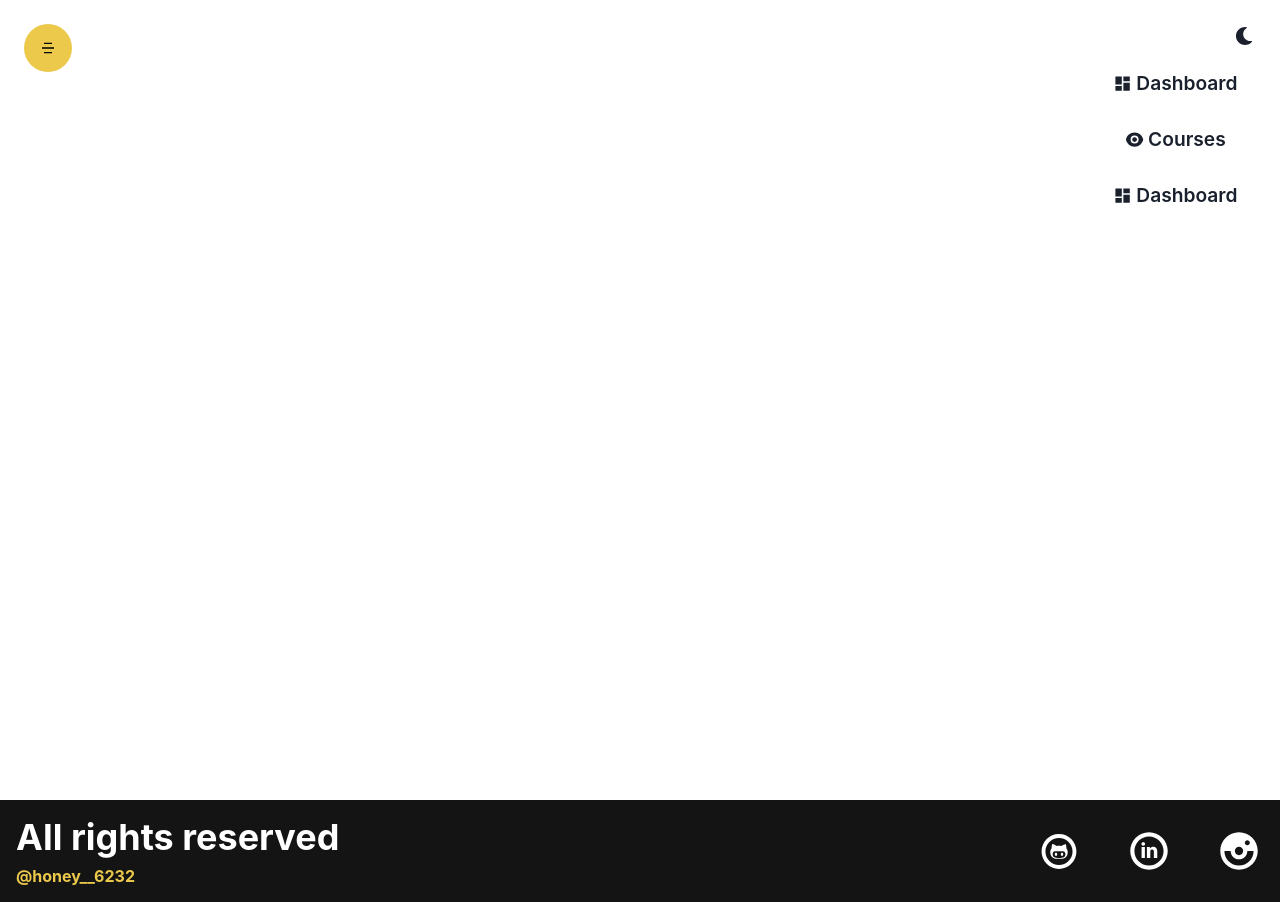
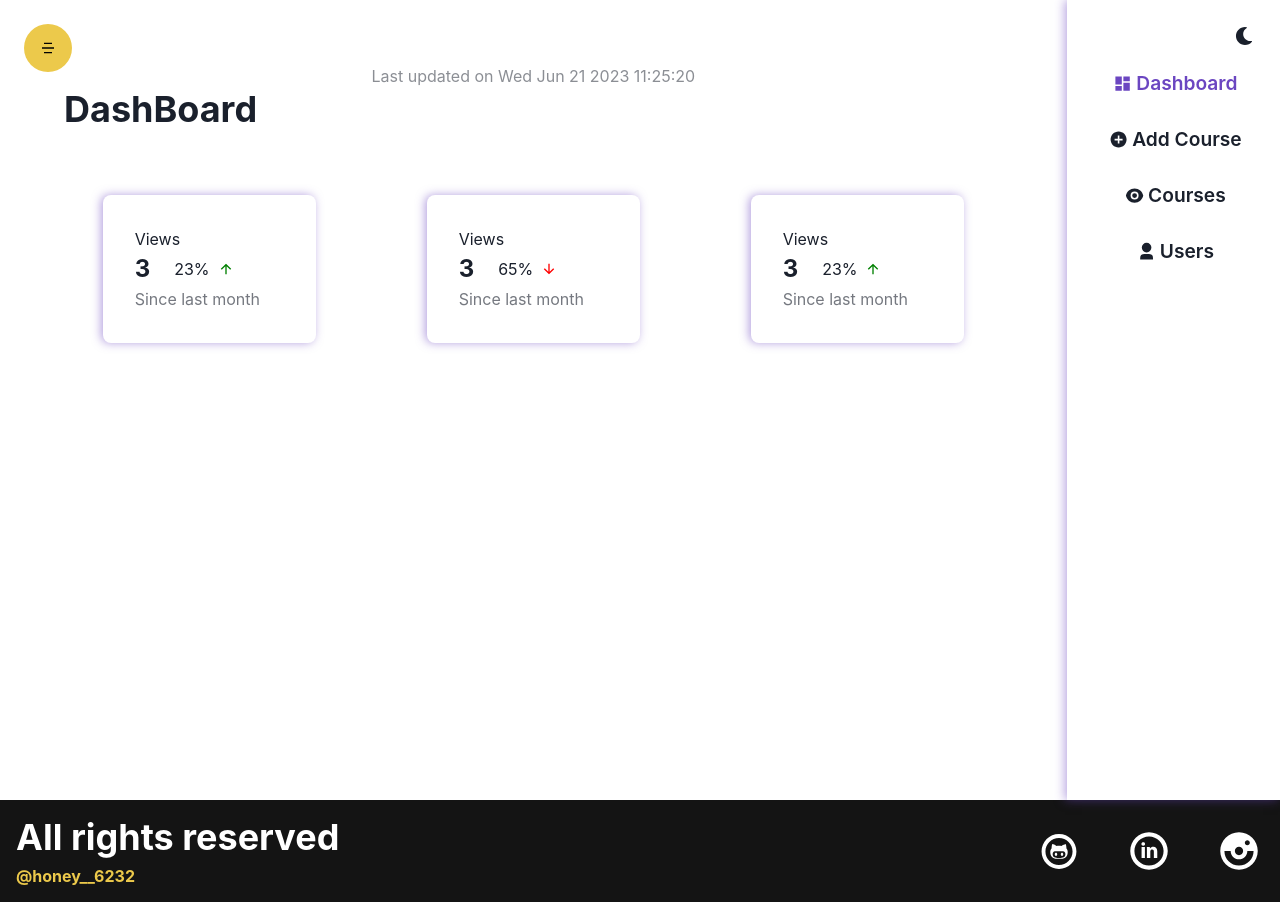
Before and after one commit to Anamika1-cpu/course-website-MERN, a React (Create React App) app: page /admin/dashboard in a window 1280 px wide. Built offline with nearby package versions, Linux system fonts and the light colour scheme.

Commit message:
SideBar completed & Dashboard started

```diff
--- a/src/App.js
+++ b/src/App.js
@@ -19,8 +19,10 @@ import CoursePage from './components/CoursePage/CoursePage';
 import Profile from './components/Profile/Profile';
 import UpdateProfile from './components/Profile/UpdateProfile';
 import ChangePassword from './components/Profile/ChangePassword';
-import Dashboard from './components/DashBoard/Dashboard';
-
+import Dashboard from './components/Admin/DashBoard/Dashboard';
+import AdminCreateCourse from './components/Admin/AdminCreateCourse/AdminCreateCourse';
+import AdminCourses from './components/Admin/AdminCourses/AdminCourses';
+import Users from '././components/Admin/Users/Users';
 const App = () => {
   window.addEventListener('contextmenu', e => {
     e.preventDefault();
@@ -49,6 +51,9 @@ const App = () => {
 
         {/* Admin Routes */}
         <Route path="/admin/dashboard" element={<Dashboard />} />
+        <Route path="/admin/users" element={<Users />} />
+        <Route path="/admin/courses" element={<AdminCourses />} />
+        <Route path="/admin/createcourse" element={<AdminCreateCourse />} />
       </Routes>
       <Footer />
     </Router>
--- /dev/null
+++ b/src/components/Admin/AdminCourses/AdminCourses.jsx
@@ -0,0 +1,17 @@
+import { Box, Grid } from '@chakra-ui/react'
+import React from 'react'
+import cursor from '../../../assets/images/cursor.png'
+import Sidebar from '../Sidebar'
+const AdminCourses = () => {
+    return (
+        <Grid css={{
+            cursor: `url(${cursor}), default`
+        }}
+            minH={'100vh'} templateColumns={['1fr', ' 5fr 1fr']}>
+            <Box></Box>
+            <Sidebar />
+        </Grid>
+    )
+}
+
+export default AdminCourses
--- /dev/null
+++ b/src/components/Admin/AdminCreateCourse/AdminCreateCourse.jsx
@@ -0,0 +1,17 @@
+import { Box, Grid } from '@chakra-ui/react'
+import React from 'react'
+import cursor from '../../../assets/images/cursor.png'
+import Sidebar from '../Sidebar'
+const AdminCreateCourse = () => {
+    return (
+        <Grid css={{
+            cursor: `url(${cursor}), default`
+        }}
+            minH={'100vh'} templateColumns={['1fr', ' 5fr 1fr']}>
+            <Box></Box>
+            <Sidebar />
+        </Grid>
+    )
+}
+
+export default AdminCreateCourse
--- /dev/null
+++ b/src/components/Admin/DashBoard/Dashboard.jsx
@@ -0,0 +1,50 @@
+import { Box, Grid, HStack, Heading, Stack, Text } from '@chakra-ui/react'
+import React from 'react'
+import cursor from '../../../assets/images/cursor.png'
+import Sidebar from '../Sidebar'
+import { RiArrowDownLine, RiArrowUpLine } from 'react-icons/ri'
+const Dashboard = () => {
+    return (
+        <Grid css={{
+            cursor: `url(${cursor}), default`
+        }}
+            minH={'100vh'} templateColumns={['1fr', ' 5fr 1fr']}>
+            <Box boxSizing='borderBox' py={'16'} px={["4", '0']}>
+                <Text textAlign={'center'} opacity={'0.5'}>Last updated on {String(new Date()).split("G")[0]}</Text>
+                <Heading ml={["0", '16']} mb={'16'} textAlign={['center', 'left']}>
+                    DashBoard
+                </Heading>
+                <Stack
+                    direction={["column", "row"]}
+                    minH={'24'}
+                    justifyContent={'space-evenly'}
+                >
+                    <Databox title={"Views"} qty={'3'} qtyPercetage={'23'} profit={true} />
+                    <Databox title={"Views"} qty={'3'} qtyPercetage={'65'} profit={false} />
+                    <Databox title={"Views"} qty={'3'} qtyPercetage={'23'} profit={true} />
+
+                </Stack>
+            </Box>
+            <Sidebar />
+        </Grid>
+    )
+}
+
+export default Dashboard
+
+
+function Databox({ title, qty, qtyPercetage, profit }) {
+    return (
+        <Box p={'8'} borderRadius={'lg'} width={['full', '20%']} boxShadow={'-2px 0 10px rgba(107,70,193,0.5)'}>
+            <Text>{title}</Text>
+            <HStack spacing={'6'}>
+                <Text fontSize={'2xl'} fontWeight={'bold'}>{qty}</Text>
+                <HStack>
+                    <Text children={qtyPercetage + '%'} />
+                    {profit ? <RiArrowUpLine color='green' /> : <RiArrowDownLine color='red' />}
+                </HStack>
+            </HStack>
+            <Text children={"Since last month"} opacity={0.6} />
+        </Box>
+    )
+}
--- /dev/null
+++ b/src/components/Admin/Sidebar.jsx
@@ -0,0 +1,29 @@
+import { Button, VStack } from '@chakra-ui/react';
+import { Link, useLocation } from "react-router-dom";
+import React from 'react'
+import { RiAddCircleFill, RiDashboardFill, RiEyeFill, RiUser3Fill } from 'react-icons/ri'
+
+const Sidebar = () => {
+    const location = useLocation();
+    return (
+        <VStack py={'16'} spacing={'4'} boxShadow={'-2px 0 10px rgba(107,70,193,0.5)'}>
+            <LinkButton Icon={RiDashboardFill} text={'Dashboard'} url={'/dashboard'} active={location.pathname === '/admin/dashboard'} />
+            <LinkButton Icon={RiAddCircleFill} text={'Add Course'} url={'/createcourse'} active={location.pathname === '/admin/createcourse'} />
+            <LinkButton Icon={RiEyeFill} text={'Courses'} url={'/courses'} active={location.pathname === '/admin/courses'} />
+            <LinkButton Icon={RiUser3Fill} text={'Users'} url={'/users'} active={location.pathname === '/admin/users'} />
+        </VStack>
+    )
+}
+
+export default Sidebar
+
+function LinkButton({ url, Icon, text, active }) {
+    return (
+        <Link to={`/admin${url}`}>
+            <Button fontSize={'larger'} variant={'ghost'} colorScheme={active ? "purple" : ""}>
+                <Icon style={{ margin: '4px' }} /> {text}
+            </Button>
+        </Link >
+
+    )
+}
--- a/src/components/DashBoard/Dashboard.jsx
+++ b/src/components/Admin/Users/Users.jsx
@@ -1,8 +1,8 @@
 import { Box, Grid } from '@chakra-ui/react'
 import React from 'react'
-import cursor from '../../assets/images/cursor.png'
+import cursor from '../../../assets/images/cursor.png'
 import Sidebar from '../Sidebar'
-const Dashboard = () => {
+const Users = () => {
     return (
         <Grid css={{
             cursor: `url(${cursor}), default`
@@ -14,4 +14,4 @@ const Dashboard = () => {
     )
 }
 
-export default Dashboard
+export default Users
--- a/src/components/Sidebar.jsx
+++ /dev/null
@@ -1,26 +0,0 @@
-import { Button, Link, VStack } from '@chakra-ui/react'
-import React from 'react'
-import { RiDashboardFill, RiEyeFill } from 'react-icons/ri'
-
-const Sidebar = () => {
-    return (
-        <VStack py={'16'} spacing={'4'}>
-            <LinkButton Icon={RiDashboardFill} text={'Dashboard'} url={'/dashboard'} />
-            <LinkButton Icon={RiEyeFill} text={'Courses'} url={'/courses'} />
-            <LinkButton Icon={RiDashboardFill} text={'Dashboard'} url={'/dashboard'} />
-        </VStack>
-    )
-}
-
-export default Sidebar
-
-function LinkButton({ url, Icon, text }) {
-    return (
-        <Link to='/admin/dashboard'>
-            <Button fontSize={'larger'} variant={'ghost'}>
-                <Icon style={{ margin: '4px' }} /> {text}
-            </Button>
-        </Link >
-
-    )
-}
```
